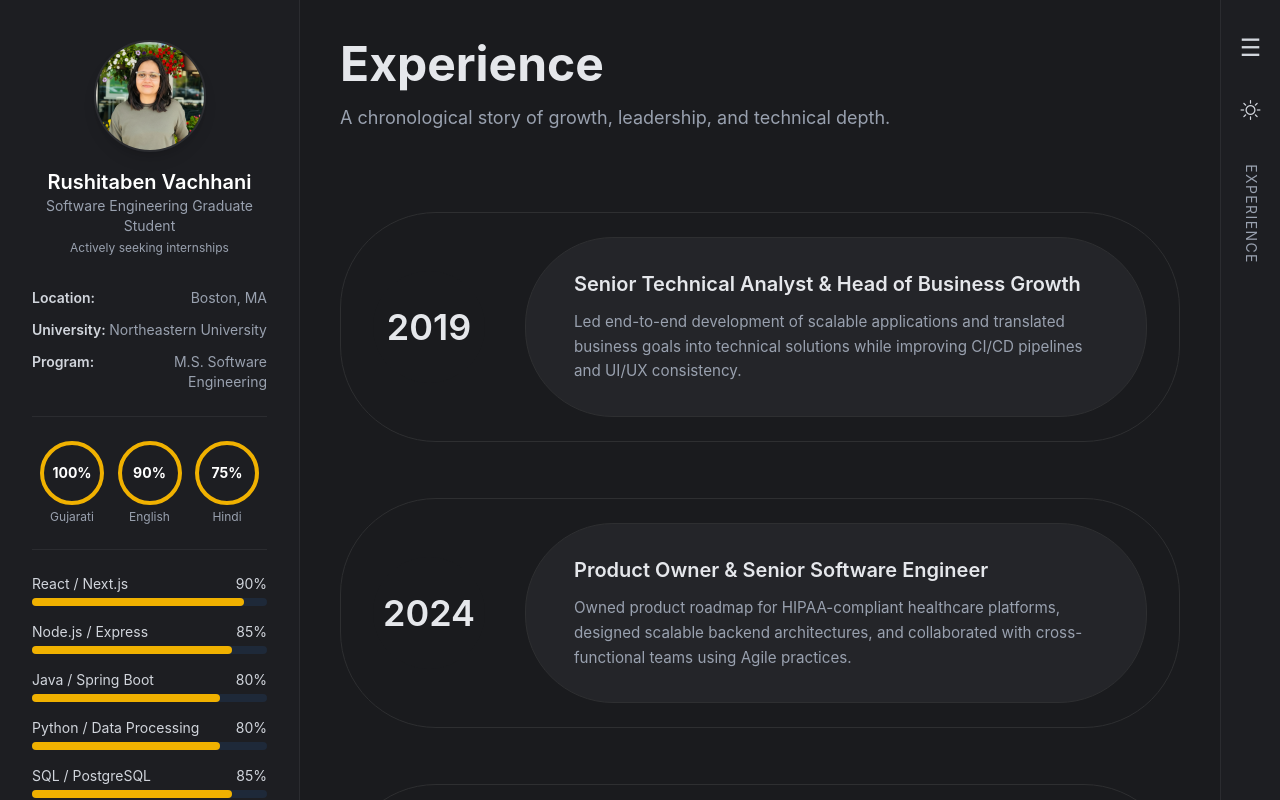
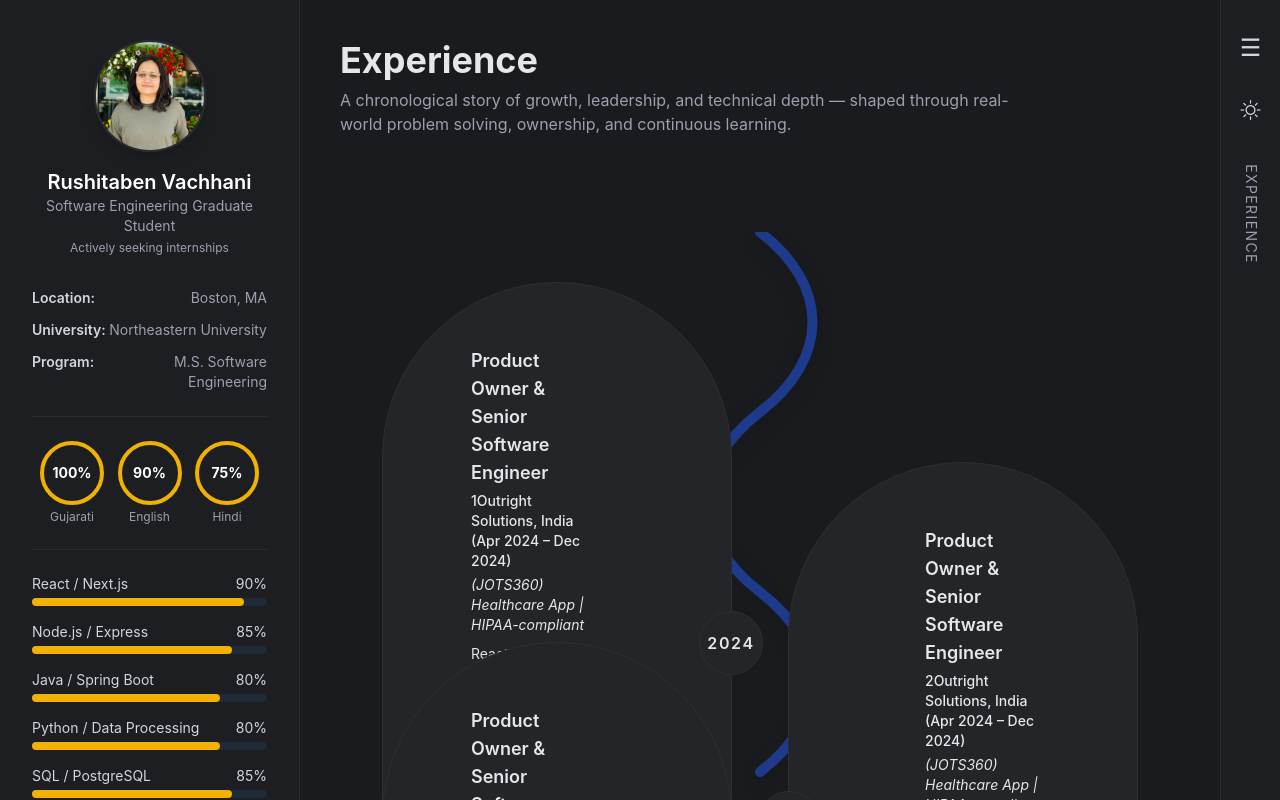
Before and after one commit to rushita-vachhani/resume, a Next.js app in the folder portfolio/: page /experience in a window 1280 px wide. Built offline with nearby package versions, Linux system fonts and the light colour scheme.

Commit message:
Refactor Experience components; replace ExperiencePillList with ExperienceTimeline, enhance ExperiencePill styling, and update experience data structure for improved clarity and consistency.

```diff
--- a/portfolio/src/app/components/experience/ExperiencePill.tsx
+++ b/portfolio/src/app/components/experience/ExperiencePill.tsx
@@ -1,75 +1,64 @@
-import { ExperienceItem } from "@/data/experience";
+import { ExperienceItem } from "../../../data/experience";
 
-interface Props {
+export default function ExperiencePill({
+  item,
+  side,
+}: {
   item: ExperienceItem;
-}
-
-export default function ExperiencePill({ item }: Props) {
+  side: "left" | "right";
+}) {
   return (
     <div
-      className="
-        flex items-center gap-10
-        rounded-[6rem]
-        px-8 py-6
-        bg-body-bg
-        border border-card-border
-        transition-shadow
-        shadow-[
-          12px_12px_30px_rgba(0,0,0,0.08),
-          -12px_-12px_30px_rgba(255,255,255,0.7)
-        ]
-        dark:shadow-[
-          12px_12px_30px_rgba(0,0,0,0.6),
-          -12px_-12px_30px_rgba(255,255,255,0.06)
-        ]
-      "
+      className={`
+        relative max-w-[620px] rounded-[999px]
+        bg-card-bg border border-card-border
+        px-12 py-8
+        shadow-[10px_10px_24px_var(--shadow-dark),_-10px_-10px_24px_var(--shadow-light)]
+        ${side === "left" ? "ml-auto pr-24" : "mr-auto pl-24"}
+      `}
     >
-      {/* YEAR CIRCLE */}
+      {/* INNER NEUMORPHIC CONTENT */}
       <div
         className="
-          flex-shrink-0 w-28 h-28 rounded-full
-          flex items-center justify-center
-          text-4xl font-semibold
-          bg-body-bg
-          text-body-text
-          shadow-[
-            inset_4px_4px_10px_rgba(0,0,0,0.12),
-            inset_-4px_-4px_10px_rgba(255,255,255,0.75)
-          ]
-          dark:shadow-[
-            inset_4px_4px_10px_rgba(0,0,0,0.6),
-            inset_-4px_-4px_10px_rgba(255,255,255,0.08)
-          ]
+          rounded-[999px] px-10 py-8
+          bg-card-bg
+          shadow-[inset_6px_6px_14px_var(--shadow-dark),inset_-6px_-6px_14px_var(--shadow-light)]
         "
       >
-        {item.year}
-      </div>
-
-      {/* INNER CONTENT (PRESSED) */}
-      <div
-        className="
-          flex-1
-          rounded-[5.5rem]
-          px-12 py-8
-          bg-card-bg
-          border border-card-border
-          shadow-[
-            inset_6px_6px_14px_rgba(0,0,0,0.14),
-            inset_-6px_-6px_14px_rgba(255,255,255,0.7)
-          ]
-          dark:shadow-[
-            inset_6px_6px_14px_rgba(0,0,0,0.65),
-            inset_-6px_-6px_14px_rgba(255,255,255,0.06)
-          ]
-        "
-      >
-        <h3 className="text-xl font-semibold mb-3 text-body-text">
+        {/* TITLE */}
+        <h3 className="text-lg font-semibold text-accent mb-1">
           {item.title}
         </h3>
 
-        <p className="text-gray-600 dark:text-gray-400 leading-relaxed text-[0.95rem]">
-          {item.description}
+        {/* ORG / DURATION */}
+        <p className="text-sm font-medium text-muted mb-1">
+          {item.org}
         </p>
+
+        {/* META */}
+        <p className="text-sm italic text-muted mb-2">
+          {item.meta}
+        </p>
+
+        {/* STACK */}
+        <p className="text-sm text-body leading-relaxed">
+          {item.stack}
+        </p>
+      </div>
+
+      {/* YEAR CIRCLE – visually ATTACHED */}
+      <div
+        className={`
+          absolute top-1/2 -translate-y-1/2
+          w-16 h-16 rounded-full
+          flex items-center justify-center
+          bg-card-bg border border-card-border
+          text-accent font-semibold tracking-widest
+          shadow-[6px_6px_14px_var(--shadow-dark),_-6px_-6px_14px_var(--shadow-light)]
+          ${side === "left" ? "-right-8" : "-left-8"}
+        `}
+      >
+        {item.year}
       </div>
     </div>
   );
--- a/portfolio/src/app/components/experience/ExperiencePillList.tsx
+++ /dev/null
@@ -1,12 +0,0 @@
-import ExperiencePill from "./ExperiencePill";
-import { experienceData } from "@/data/experience";
-
-export default function ExperiencePillList() {
-  return (
-    <div className="space-y-14">
-      {experienceData.map((item) => (
-        <ExperiencePill key={item.year} item={item} />
-      ))}
-    </div>
-  );
-}
--- /dev/null
+++ b/portfolio/src/app/components/experience/ExperienceTimeline.tsx
@@ -0,0 +1,68 @@
+import ExperiencePill from "./ExperiencePill";
+import { experienceData } from "@/data/experience";
+
+const ROW_HEIGHT = 180; // 🔥 tighter vertical spacing
+
+const CENTER_X = 130;
+const CURVE_X = 200; // 🔥 deeper but shorter curve
+
+export default function ExperienceTimeline() {
+  const svgHeight = experienceData.length * ROW_HEIGHT + 100;
+
+  return (
+    <div className="relative mt-24" style={{ minHeight: svgHeight }}>
+      {/* CONNECTED COMPACT CURVE */}
+      <svg
+        width="260"
+        height={svgHeight}
+        viewBox={`0 0 260 ${svgHeight}`}
+        className="absolute left-1/2 -translate-x-1/2 top-0"
+      >
+        <path
+          d={`
+            M${CENTER_X} 0
+            ${experienceData
+              .map((_, i) => {
+                const y = i * ROW_HEIGHT;
+                const nextY = y + ROW_HEIGHT;
+                const right = i % 2 === 0;
+
+                return `
+                  C ${right ? CURVE_X : 60} ${y + ROW_HEIGHT * 0.3},
+                    ${right ? CURVE_X : 60} ${y + ROW_HEIGHT * 0.7},
+                    ${CENTER_X} ${nextY}
+                `;
+              })
+              .join("")}
+          `}
+          fill="none"
+          stroke="var(--accent-blue)"
+          strokeWidth="10"
+          strokeLinecap="round"
+          strokeLinejoin="round"
+          filter="drop-shadow(0 6px 10px rgba(0,0,0,0.15))"
+        />
+      </svg>
+
+      {/* CARDS */}
+      {experienceData.map((item, index) => {
+        const side = index % 2 === 0 ? "left" : "right";
+
+        return (
+          <div
+            key={`${item.year}-${index}`}
+            className="absolute w-1/2"
+            style={{
+              top: `${index * ROW_HEIGHT + 50}px`,
+              left: side === "left" ? "5%" : "45%",
+              paddingRight: side === "left" ? "70px" : undefined,
+              paddingLeft: side === "right" ? "70px" : undefined,
+            }}
+          >
+            <ExperiencePill item={item} side={side} />
+          </div>
+        );
+      })}
+    </div>
+  );
+}
--- a/portfolio/src/app/experience/page.tsx
+++ b/portfolio/src/app/experience/page.tsx
@@ -1,18 +1,15 @@
-import ExperiencePillList from "../components/experience/ExperiencePillList";
+import ExperienceTimeline from "../components/experience/ExperienceTimeline";
 
 export default function ExperiencePage() {
   return (
     <section className="section-container">
-      <header className="max-w-4xl mb-20">
-        <h1 className="text-5xl font-bold mb-4">
-          Experience
-        </h1>
-        <p className="text-gray-600 dark:text-gray-400 text-lg">
-          A chronological story of growth, leadership, and technical depth.
-        </p>
-      </header>
+      <h1 className="text-4xl font-bold mb-2">Experience</h1>
+      <p className="text-gray-600 dark:text-gray-400 max-w-2xl">
+        A chronological story of growth, leadership, and technical depth —
+        shaped through real-world problem solving, ownership, and continuous learning.
+      </p>
 
-      <ExperiencePillList />
+      <ExperienceTimeline />
     </section>
   );
 }
--- a/portfolio/src/app/globals.css
+++ b/portfolio/src/app/globals.css
@@ -52,7 +52,7 @@
   --sidebar-border: #e5e7eb;
 
   --card-bg: #ffffff;
-  --card-border: #e5e7eb;
+  --card-border: #a5a5a5;
 
   --primary: #eab308;
   --primary-hover: #facc15;
--- a/portfolio/src/data/experience.ts
+++ b/portfolio/src/data/experience.ts
@@ -6,21 +6,26 @@ export interface ExperienceItem {
 
 export const experienceData: ExperienceItem[] = [
   {
-    year: "2019",
-    title: "Senior Technical Analyst & Head of Business Growth",
-    description:
-      "Led end-to-end development of scalable applications and translated business goals into technical solutions while improving CI/CD pipelines and UI/UX consistency.",
+     year: "2024",
+     title: "Product Owner & Senior Software Engineer",
+     org: "1Outright Solutions, India (Apr 2024 – Dec 2024)",
+     meta: "(JOTS360) Healthcare App | HIPAA-compliant",
+     stack: "React (Advanced), Node.js (Advanced), Express (Advanced), Scalable Architecture (Advanced), Real-time Data Processing (Advanced), Cloud Deployment (Intermediate)",
   },
   {
-    year: "2024",
-    title: "Product Owner & Senior Software Engineer",
-    description:
-      "Owned product roadmap for HIPAA-compliant healthcare platforms, designed scalable backend architectures, and collaborated with cross-functional teams using Agile practices.",
+     year: "2025",
+  title: "Product Owner & Senior Software Engineer",
+  org: "2Outright Solutions, India (Apr 2024 – Dec 2024)",
+  meta: "(JOTS360) Healthcare App | HIPAA-compliant",
+  stack:
+    "React (Advanced), Node.js (Advanced), Express (Advanced), Scalable Architecture (Advanced), Real-time Data Processing (Advanced), Cloud Deployment (Intermediate)",
   },
   {
-    year: "2025",
-    title: "Master’s Student – Computer Software Engineering",
-    description:
-      "Focused on system design, scalable architectures, and data-intensive applications through hands-on coursework and industry hackathons.",
+     year: "2026",
+  title: "Product Owner & Senior Software Engineer",
+  org: "Outright Solutions, India (Apr 2024 – Dec 2024)",
+  meta: "(JOTS360) Healthcare App | HIPAA-compliant",
+  stack:
+    "React (Advanced), Node.js (Advanced), Express (Advanced), Scalable Architecture (Advanced), Real-time Data Processing (Advanced), Cloud Deployment (Intermediate)",
   },
 ];
```
